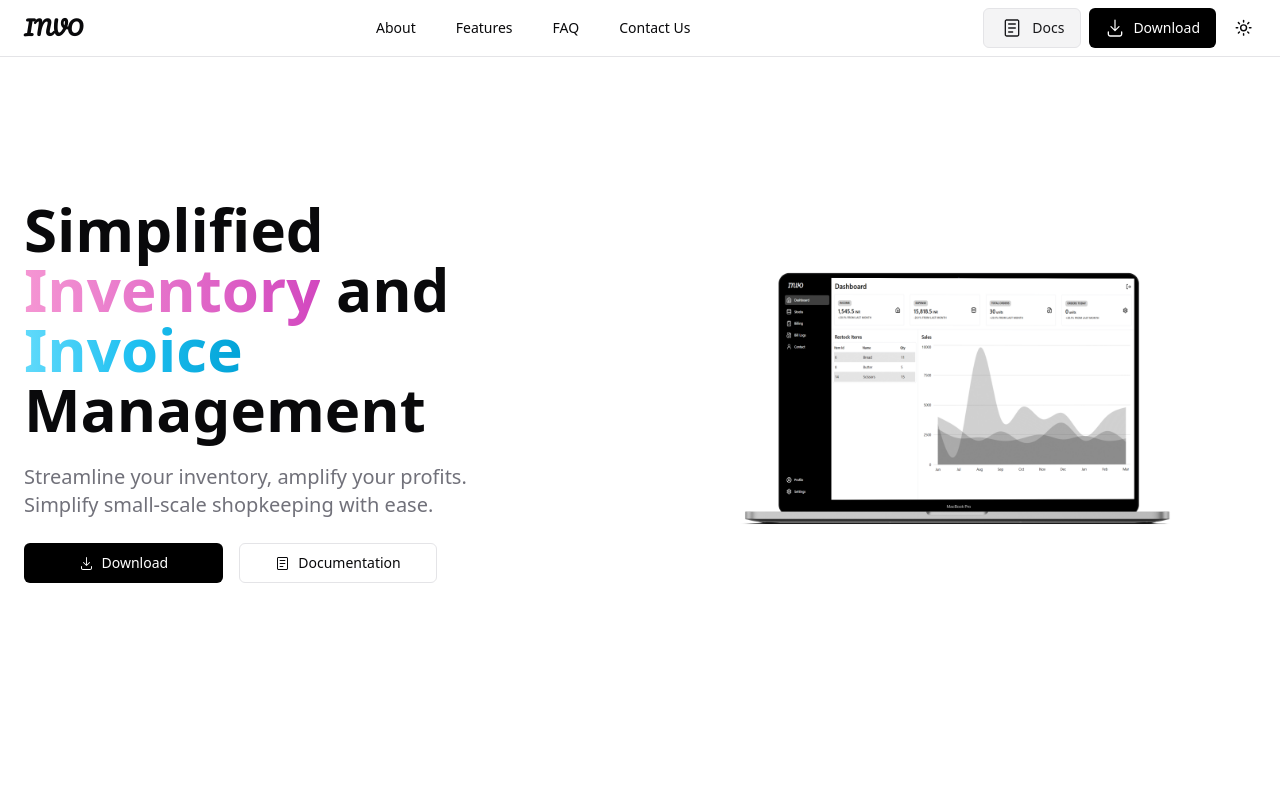
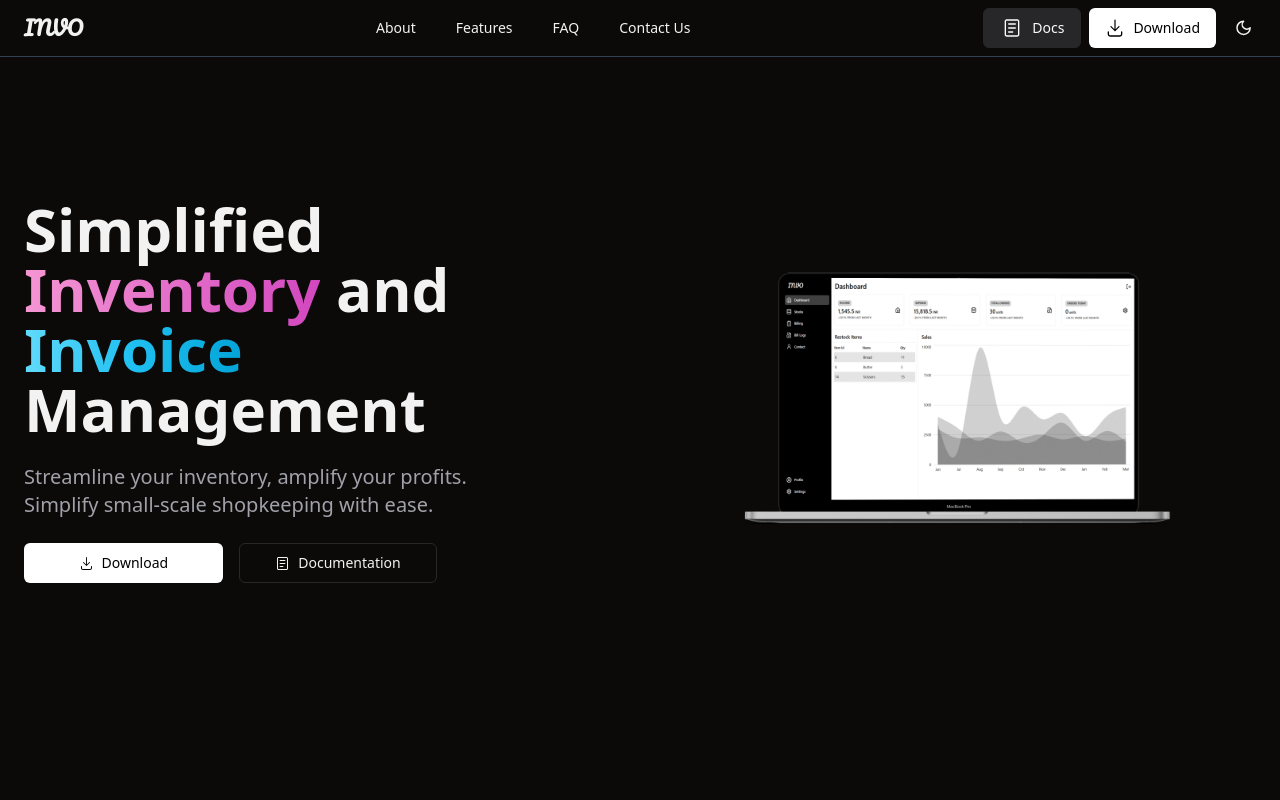
Before and after one commit to krish4693/invo-website, a Next.js app: page / in a window 1280 px wide. Shown: the top 800 px of the page. Built offline with nearby package versions, Linux system fonts and the light colour scheme.

Commit message:
new theme-added

```diff
--- a/src/components/theme-provider.tsx
+++ b/src/components/theme-provider.tsx
@@ -23,41 +23,45 @@ const ThemeProviderContext = createContext<ThemeProviderState>(initialState);
 
 export function ThemeProvider({
   children,
-  defaultTheme = 'system',
-  storageKey = 'theme',
+  defaultTheme = "dark",
+  storageKey = "theme",
   ...props
-}:ThemeProviderProps)   {
-  const [theme, setTheme] = useState(defaultTheme);
+}: ThemeProviderProps) {
+  const [theme, setTheme] = useState<Theme>(
+    () => (localStorage.getItem(storageKey) as Theme) || defaultTheme
+  );
 
   useEffect(() => {
     const root = window.document.documentElement;
 
-    root.classList.remove('light', 'dark');
+    root.classList.remove("light", "dark");
 
-    if (theme === 'system') {
-      const systemTheme = window.matchMedia('(prefers-color-scheme: dark)')
+    if (theme === "system") {
+      const systemTheme = window.matchMedia("(prefers-color-scheme: dark)")
         .matches
-        ? 'dark'
-        : 'light';
+        ? "dark"
+        : "light";
 
       root.classList.add(systemTheme);
-    } else {
-      root.classList.add(theme);
+      return;
     }
+
+    root.classList.add(theme);
   }, [theme]);
-
-  const updateTheme = (newTheme:any) => {
-    localStorage.setItem(storageKey, newTheme);
-    setTheme(newTheme);
-  };
 
   const value = {
     theme,
-    setTheme: updateTheme,
+    setTheme: (theme: Theme) => {
+      localStorage.setItem(storageKey, theme);
+      setTheme(theme);
+    },
   };
 
   return (
-    <ThemeProviderContext.Provider value={value} {...props}>
+    <ThemeProviderContext.Provider
+      {...props}
+      value={value}
+    >
       {children}
     </ThemeProviderContext.Provider>
   );
```
